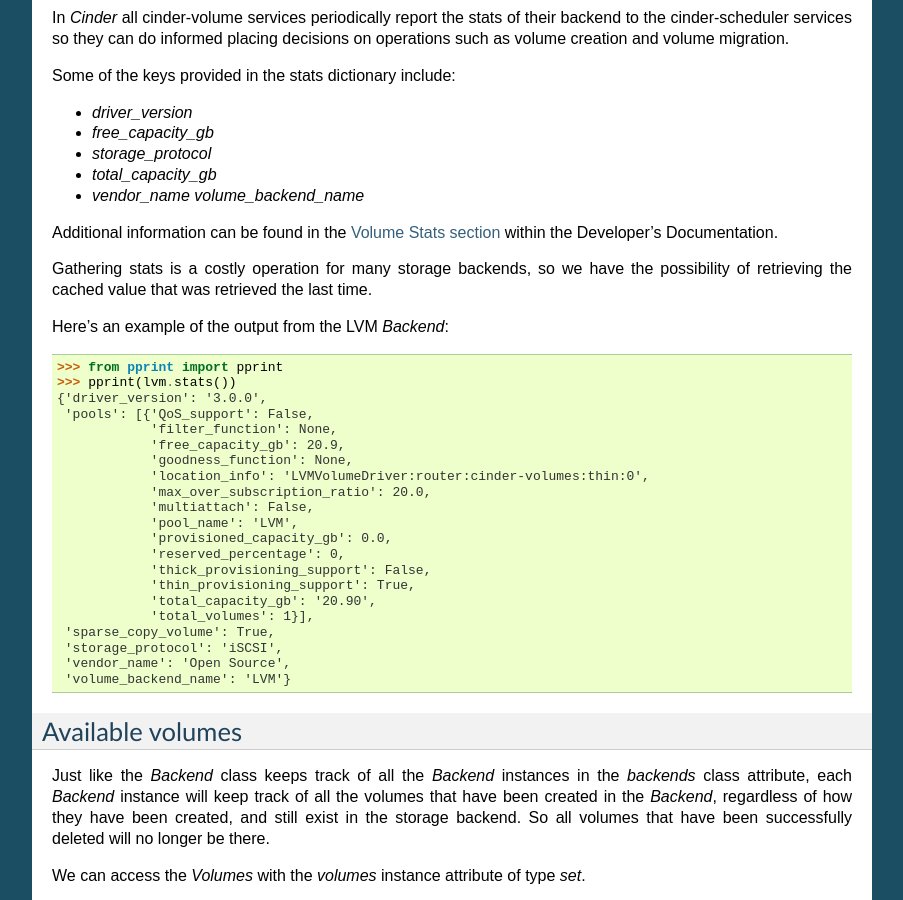
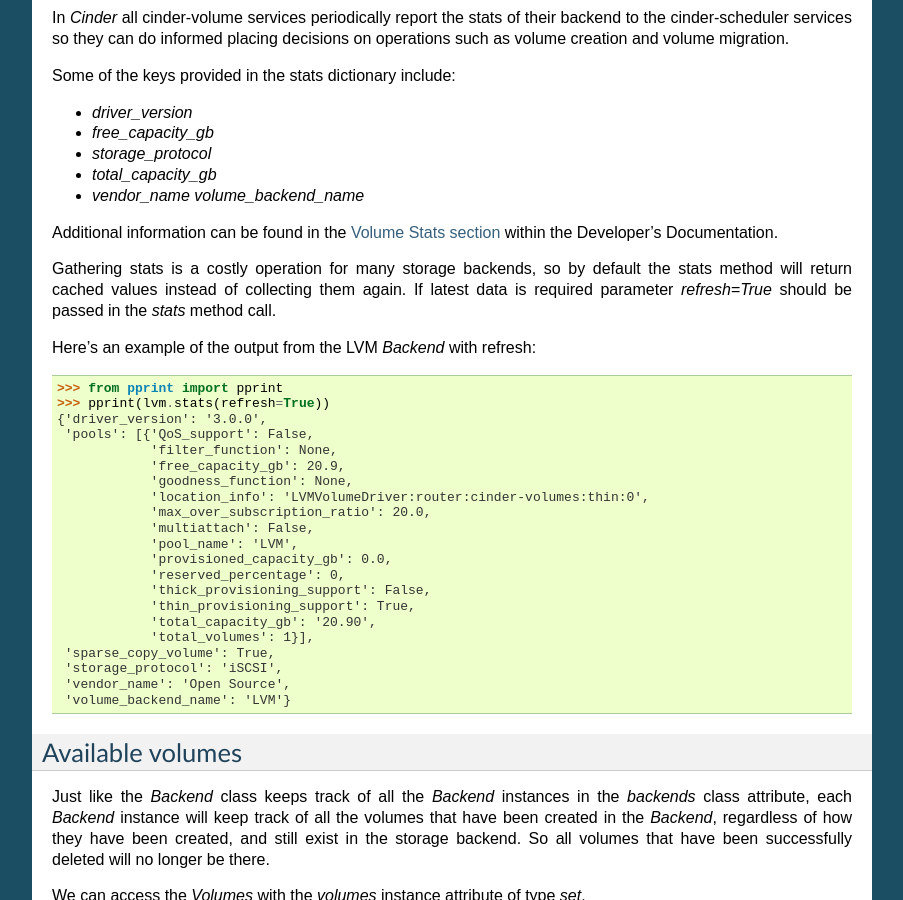
Before and after one commit to Akrog/cinderlib, a Sphinx documentation site: the page built from docs/topics/backends.rst, in a window 1280 px wide and 900 px high, scrolled down 2057 px. Shown: the whole window, without its empty margins (198-1101 px from the left). Built offline with Sphinx 7.4.7, drawn with Linux system fonts in a browser that asks for light colours.

Commit message:
Improve stats documentation
In the documentation we mention that collecting the stats is an
expensive operation and that we can read from the cache, but we don't
mention that reading from the cache is the default or how we can force a
refresh.

This patch modifies the backends topic in the documentation to include
this information.

```diff
--- a/docs/topics/backends.rst
+++ b/docs/topics/backends.rst
@@ -152,15 +152,17 @@ Additional information can be found in the `Volume Stats section
 <https://docs.openstack.org/cinder/pike/contributor/drivers.html#volume-stats>`_
 within the Developer's Documentation.
 
-Gathering stats is a costly operation for many storage backends, so we have the
-possibility of retrieving the cached value that was retrieved the last time.
+Gathering stats is a costly operation for many storage backends, so by default
+the stats method will return cached values instead of collecting them again.
+If latest data is required parameter `refresh=True` should be passed in the
+`stats` method call.
 
-Here's an example of the output from the LVM *Backend*:
+Here's an example of the output from the LVM *Backend* with refresh:
 
 .. code-block:: python
 
     >>> from pprint import pprint
-    >>> pprint(lvm.stats())
+    >>> pprint(lvm.stats(refresh=True))
     {'driver_version': '3.0.0',
      'pools': [{'QoS_support': False,
                 'filter_function': None,
```
